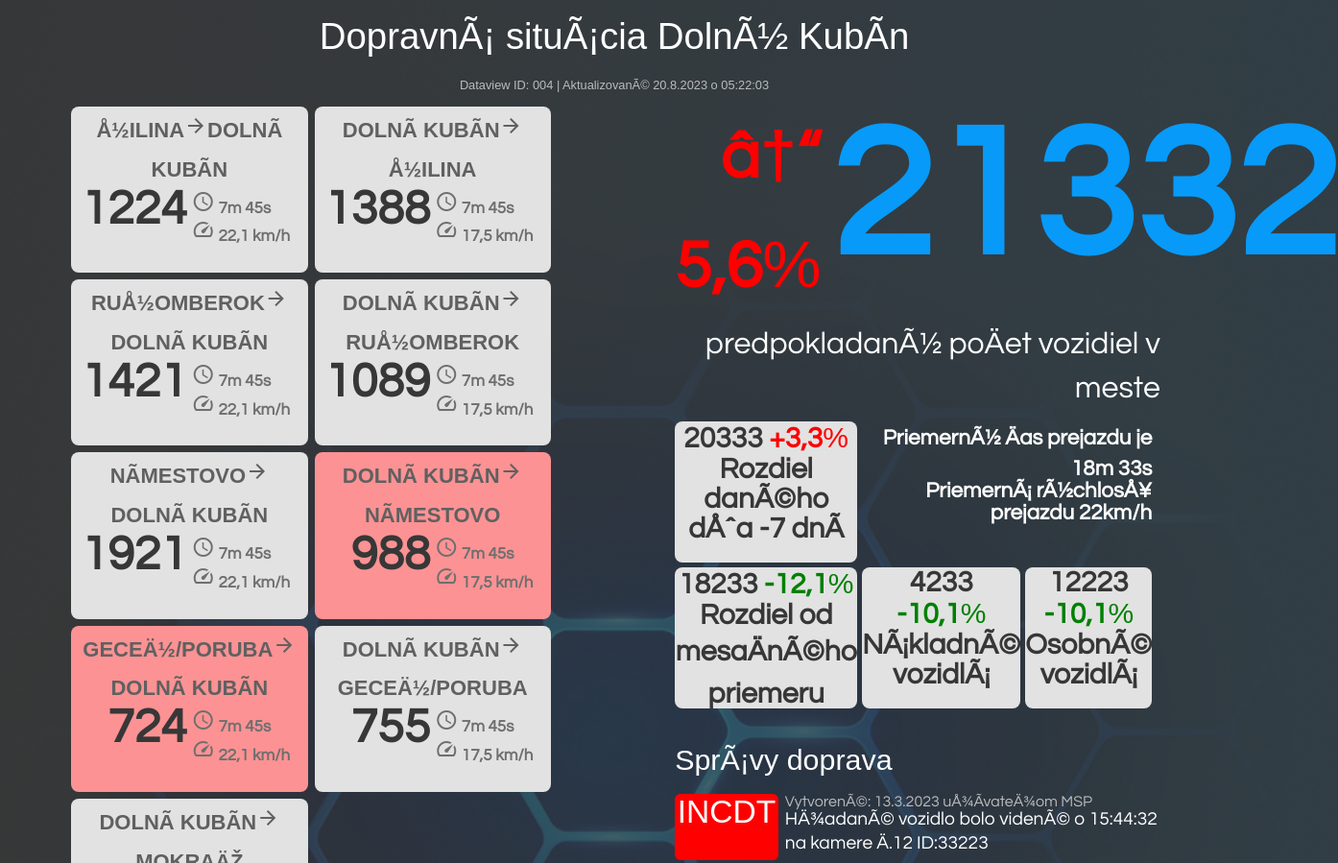
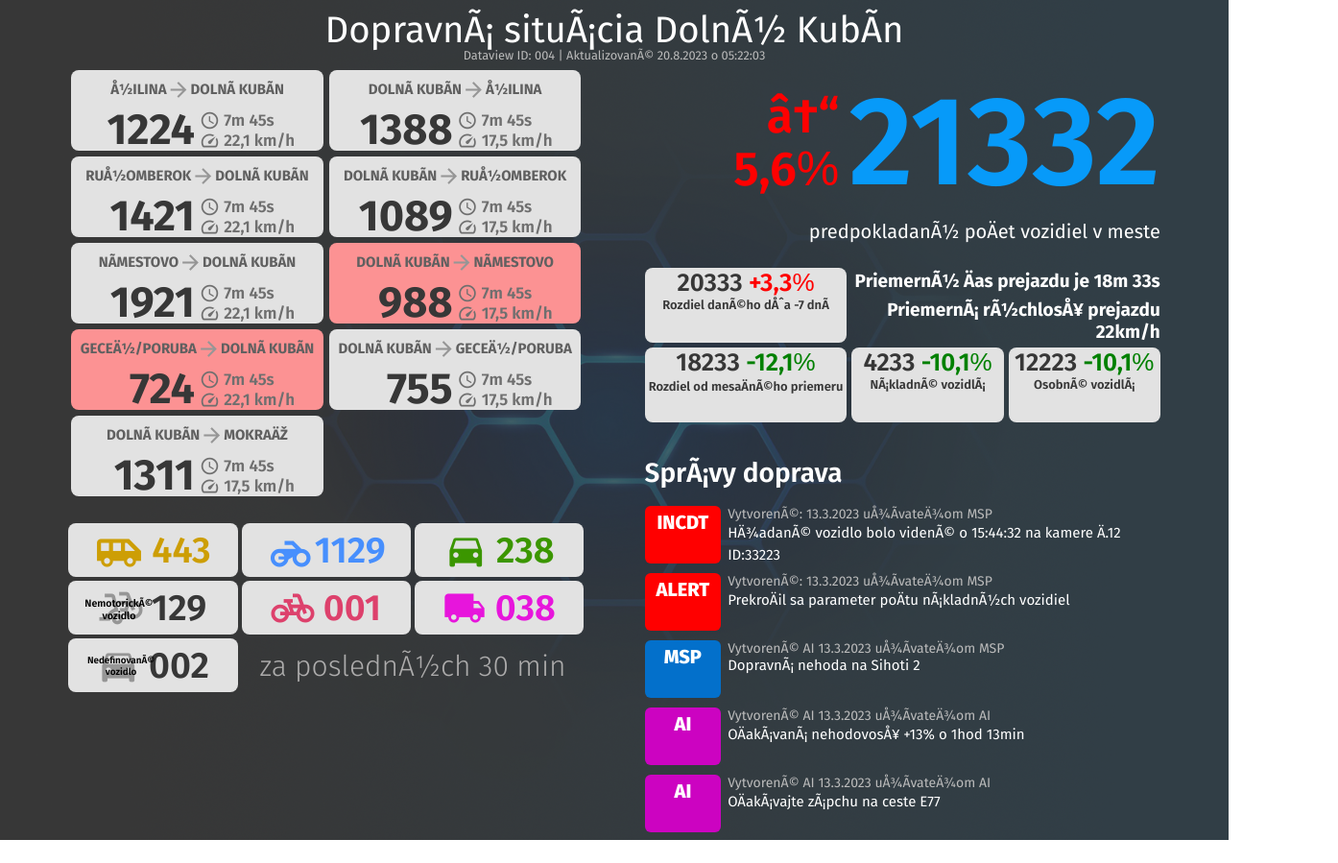
Before and after one commit to mrtn11/exp, a plain HTML site: page index.html in a window 1280 px wide. Shown: the top 899 px of the page at 96% size, 1394 px wide, since content can reach past the window. After the commit the page ends 875 px from the top, so only its background shows below. Drawn offline with Linux system fonts and the light colour scheme; a web font is replaced by a local one.

Commit message:
Update styledk.css

```diff
--- a/styledk.css
+++ b/styledk.css
@@ -1,34 +1,21 @@
 .main-title {
     flex: 0 0 auto;
-    width: 100%;
     height: 60px;
     display: flex;
     align-items: center;
-    flex-direction: column;
     justify-content: center;
-    flex-direction: column;
-    font-family: "Tilt Warp", sans-serif;
+    font-family: "Fira Sans", sans-serif;
     font-size: 3vw;
     color: white;
   }
   .sub-title {
-    width: 100%;
     height: 40px;
     display: flex;
     align-items: center;
-    flex-direction: column;
     justify-content: center;
-    flex-direction: column;
-    font-family: "Tilt Warp", sans-serif;
+    font-family: "Fira Sans", sans-serif;
     font-size: 1vw;
     color: #bbbbbb;
-  }
-
-.body {
-    background-image: url('https://img.freepik.com/free-vector/gradient-hexagonal-background_23-2148955974.jpg'); /* Replace 'your-background-image.jpg' with the path to your image */
-    background-size: cover; /* Cover the entire viewport */
-    background-position: center; /* Center the image */
-    /* Optionally, you can add more styles like background-repeat, background-attachment, etc. */
   }
 
 .grid-main-page{
@@ -54,13 +41,6 @@
     border-radius: 8px;
 }
 
-.grid-child-element.left {
-    grid-column-start: 1; /* Adjusts the start position of this element */
-   /* margin-left: 20%;*/
-}
-.grid-child-element.right {
- /* margin-right: 20%;*/
-}
 .parent {
     display: grid;
     grid-template-columns: 1fr 1fr;
@@ -76,7 +56,10 @@
 /* .div4 { grid-area: 3 / 2 / 4 / 3; }*/
 
 .route {
-  font-family: "Avant Garde", Avantgarde, "Century Gothic"; font-size: 24px; font-style: normal; font-variant: normal; font-weight: 700; line-height: 40.8px;
+  font-family: "Fira Sans", sans-serif;
+  font-size: 24px;
+  font-weight: 700;
+  line-height: 40.8px;
 }
 
 .route.name {
@@ -86,7 +69,6 @@
   text-align: center;
   color: #606060;
   font-size: 22px;
-  font-family: "Tilt Warp", sans-serif;
 }
 
 .route.number {
@@ -98,9 +80,22 @@
 }
 
 .route-info {
-  font-family: "Avant Garde", Avantgarde, "Century Gothic", CenturyGothic, AppleGothic, sans-serif; font-size: 24px; font-style: normal; font-variant: normal; font-weight: 600; line-height: 19.8px;
+  font-family: "Fira Sans", sans-serif;
+  font-weight: 600;
+  line-height: 19.8px;
   font-size: 17px;
   color: #6f6f6f;
+}
+
+#arrow_forward{
+  font-size:25px;
+  vertical-align:-0.3cap;
+  color: #969696;
+}
+
+#speed_schedule{
+  font-size:21px;
+  vertical-align: bottom;
 }
 
 .grid-container-vehicle {
@@ -115,27 +110,68 @@
   margin: 0px;
   background-color: #E2E2E2;
   border-radius: 8px;
-  font-family: "Avant Garde", Avantgarde, "Century Gothic", CenturyGothic, AppleGothic, sans-serif; font-size: 24px; font-style: normal; font-variant: normal; font-weight: 600;
-  font-size: 50px;
+  font-family: "Fira Sans", sans-serif;
+  font-weight: 600;
+  font-size: 60px;
   color: #373737;
   text-align: center;
 }
 
-.grid-child-vehicle.left{
-
+#bus{
+  font-size: 60px;
+  vertical-align: -0.3cap;
+}
+#motorcycle{
+  font-size:60px;
+  vertical-align:-0.3cap;
+}
+#car{
+  font-size:55px;
+  vertical-align:-0.22cap;
+}
+#bikeScooter{
+  font-size:55px;
+  vertical-align:-0.22cap;
+  color: #969696;
+}
+#pedal_bike{
+  font-size:55px;
+  vertical-align:-0.22cap;
+}
+#truck{
+  font-size:55px;
+  vertical-align:-0.22cap;
+}
+#car2{
+  font-size:55px;
+  vertical-align:-0.22cap;
+  color: #969696;
 }
 
-.grid-child-vehicle.mid{
-
+#vehicleText1{
+  font-size: 0.24em;
+  color: black;
+  position: absolute;
+  margin-top: 16px;
+  left: 6.6%;
 }
 
-.grid-child-vehicle.right{
-
+#vehicleText2{
+  font-size: 0.24em;
+  color: black;
+  position: absolute;
+  margin-top: 16px;
+  left: 6.3%;
 }
 
 .grid-child-vehicle.final{
   grid-area: 3 / 2 / 4 / 4;
   background-color: transparent;
+  font-size: 45px;
+  color: #adacac;
+  font-weight: 300;
+  line-height: 1.5;
+  padding-top: 1%;
 }
 
 .count-cars{
@@ -149,20 +185,19 @@
 }
 
 .count-cars-number{
-  font-family: "Avant Garde", Avantgarde, "Century Gothic", CenturyGothic, AppleGothic, sans-serif; font-size: 54px; font-style: normal; font-variant: normal; font-weight: 600;
-  font-size: 12em; /* Adjust size as needed */
+  font-family: "Fira Sans", sans-serif;
+  font-weight: 600;
+  font-size: 14em; /* Adjust size as needed */
   grid-area: 1 / 2 / 3 / 3;
   color: #079af9;
 }
 
 .count-cars-info{
   align-items: center;
-  font-family: "Avant Garde", Avantgarde, "Century Gothic", CenturyGothic, AppleGothic, sans-serif;
-  font-size: 69px;
-  font-style: normal;
-  font-variant: normal;
+  font-family: "Fira Sans", sans-serif;
+  font-size: 79px;
   font-weight: 600;
-  line-height: 111.8px;
+  padding-top:34px;
   text-align: right;
   justify-content: flex-end;
   color: red;
@@ -173,7 +208,7 @@
   text-align: right;
   color: white;
   font-size: 2em;
-  font-family: "Avant Garde", Avantgarde, "Century Gothic", CenturyGothic, AppleGothic, sans-serif;
+  font-family: "Fira Sans", sans-serif;
 }
 
 .vehicle-stats{
@@ -190,10 +225,7 @@
   grid-area: 1 / 2 / 2 / 4;
   text-align: right;
   border-radius: 8px;
-  font-family: "Avant Garde", Avantgarde, "Century Gothic", CenturyGothic, AppleGothic, sans-serif;
-  font-size: 24px;
-  font-style: normal;
-  font-variant: normal;
+  font-family: "Fira Sans", sans-serif;
   font-weight: 700;
   font-size: 1.4em;
   color: white;
@@ -203,17 +235,24 @@
   margin: 0px;
   background-color: #E2E2E2;
   border-radius: 8px;
-  font-family: "Avant Garde", Avantgarde, "Century Gothic", CenturyGothic, AppleGothic, sans-serif; font-size: 24px; font-style: normal; font-variant: normal; font-weight: 600;
+  font-family: "Fira Sans", sans-serif;
+  font-weight: 600;
   font-size: 30px;
   color: #373737;
   text-align: center;
 }
 
+.stat-sub-text{
+  font-size: 18px;
+  margin-bottom: 3%;
+}
+
 .traffic-news-head{
   font-size: 1.9em;
-  font-family: "Tilt Warp", sans-serif;
+  font-family: "Fira Sans", sans-serif;
   color: white;
   margin-left: 10%;
+  font-weight: 600;
 }
 
 .traffic-news-body{
@@ -227,11 +266,13 @@
 }
 
 .message{
-  font-size: 2.1em;
+  font-size: 1.8em;
   border-radius: 6px;
   text-align: center;
   color: white;
-  font-family: "Tilt Warp", sans-serif;
+  font-family: "Fira Sans", sans-serif;
+  font-weight: 800;
+  padding-top:4px;
 }
 
 .message.incdt{
@@ -251,13 +292,140 @@
 }
 
 .message-source{
-  font-family: "Avant Garde", Avantgarde, "Century Gothic", CenturyGothic, AppleGothic, sans-serif;
+  font-family: "Fira Sans", sans-serif;
   font-size: 1em;
   color: #bbbbbb;
 }
 
 .message-text{
-  font-family: "Avant Garde", Avantgarde, "Century Gothic", CenturyGothic, AppleGothic, sans-serif;
-  font-size: 1.2em;
+  font-family: "Fira Sans", sans-serif;
+  font-size: 1.4em;
   color: white;
 }
+
+@media only screen and (max-width: 1280px) {
+
+  .main-title{
+    margin-bottom:0.3%;
+    height:auto;
+  }
+  .sub-title{
+    height: 0px;
+    margin-bottom: 1%;
+  }
+  .grid-container-element{
+    grid-gap: 0px;
+    margin-bottom: 1%;
+    margin-right: 5%;
+  }
+  .parent {
+    margin: 0px;
+    }
+  .route.name{
+    font-size: 15px;
+  }
+  .route.number{
+    font-size: 45px;
+  }
+
+  .grid-child-vehicle{
+    padding-top: 5px;
+  }
+
+  .grid-container-vehicle{
+    grid-gap: 4px;
+    margin-right: 5%;
+  }
+  .grid-child-vehicle{
+    font-size: 38px;
+  }
+  .grid-child-vehicle.final{
+    font-size: 30px;
+    padding-top: 2%;
+  }
+  #vehicleText1{
+    left: 6.9%;
+    margin-top: 12px;
+    font-size: 0.28em;
+  }
+  #vehicleText2{
+    left: 7.1%;
+    margin-top: 12px;
+    font-size: 0.26em;
+  }
+  #bus {
+    font-size: 50px;
+  }
+  #motorcycle{
+    font-size:50px;
+    vertical-align:-0.3cap;
+  }
+  #car{
+    font-size:45px;
+    vertical-align:-0.22cap;
+  }
+  #bikeScooter{
+    font-size:45px;
+    vertical-align:-0.22cap;
+    color: #969696;
+  }
+  #pedal_bike{
+    font-size:45px;
+    vertical-align:-0.22cap;
+  }
+  #truck{
+    font-size:45px;
+    vertical-align:-0.22cap;
+  }
+  #car2{
+    font-size:45px;
+    vertical-align:-0.22cap;
+    color: #969696;
+  }
+  .count-cars{
+    margin-left: 5%;
+  }
+  .count-cars-number{
+    font-size: 131px;
+  }
+  .count-cars-info{
+    line-height: 1.1;
+    font-size: 50px;
+    padding-top: 11.5%;
+  }
+  .count-cars-name{
+    font-size: 20px;
+  }
+  .vehicle-stats{
+    margin-left: 5%;
+  }
+  .traffic-news-head{
+    margin-left: 5%;
+    font-size: 28px;
+  }
+  .general-info{
+    font-size: 19px;
+  }
+  .stat-difference{
+    font-size: 26px;
+  }
+  .stat-sub-text{
+    font-size: 13px;
+    margin-bottom: 3%;
+  }
+  .traffic-news-body{
+    margin-left: 5%;
+  }
+  .message{
+    font-size:20px;
+    padding-top:5px;
+    font-weight: 800;
+  }
+  .message-source{
+    font-size: 14px;
+  }
+  .message-text{
+    font-size:15px;
+  }
+
+}
```
